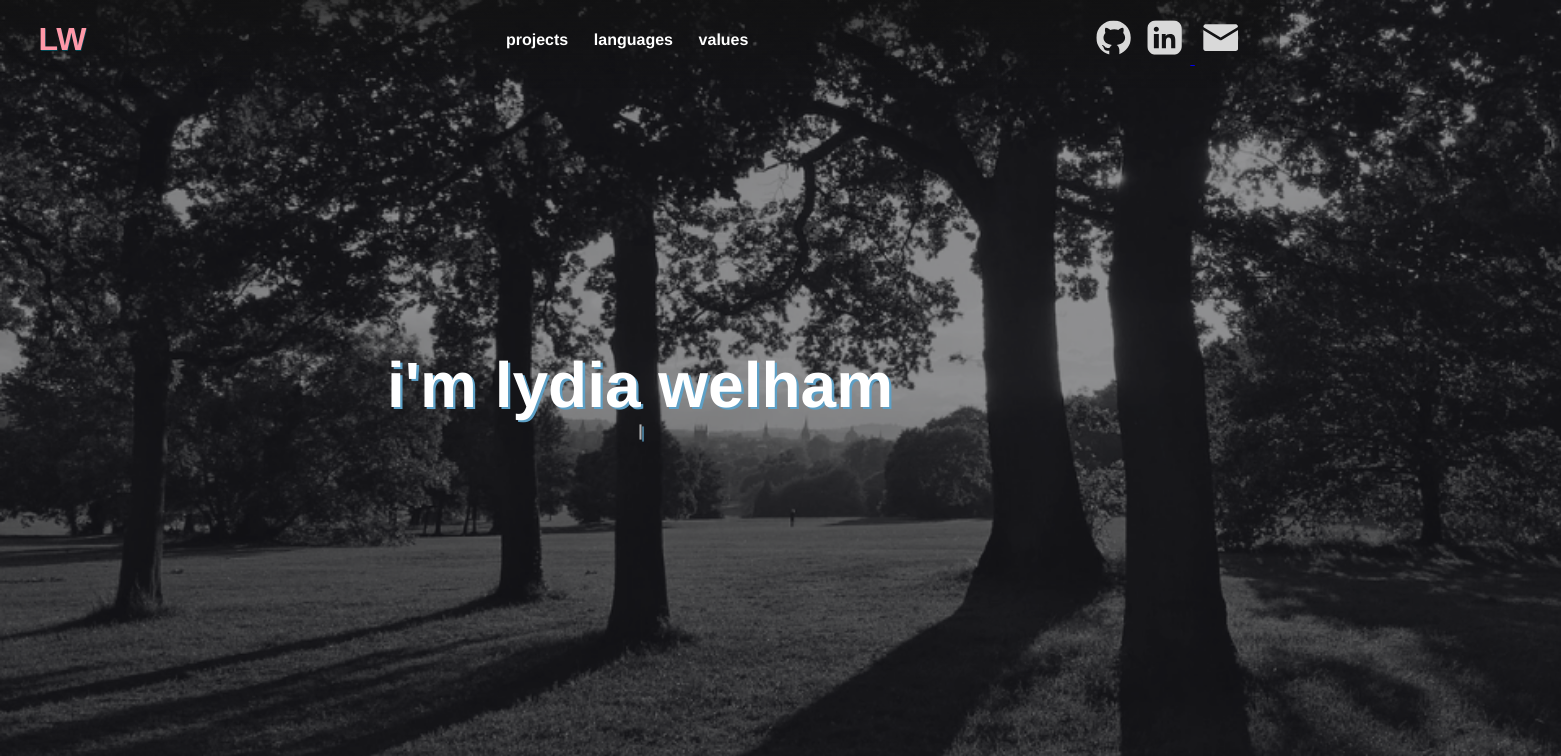
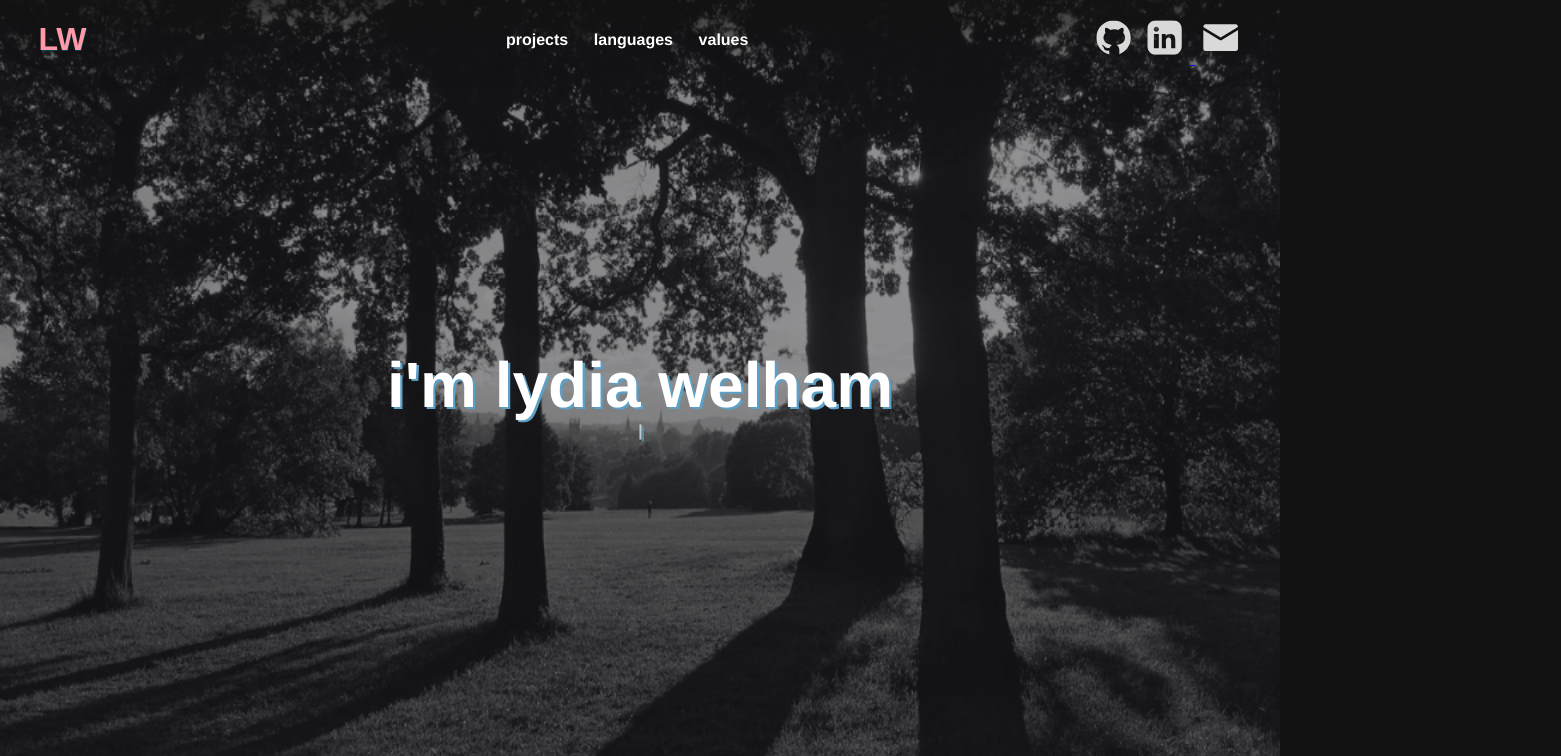
Before and after one commit to lydiawelham/Portfolio_Website, a React (Create React App) app: page / in a window 1280 px wide. Shown: the top 756 px of the page, 1561 px wide, since content can reach past the window. Built offline with nearby package versions, Linux system fonts and the light colour scheme.

Commit message:
height and width fixed on profile img

```diff
--- a/src/App.css
+++ b/src/App.css
@@ -84,7 +84,8 @@ h2 {
 }
 
 .profile-img {
-  height: 101.6%;
+  height: 100vh;
+  width: 100vw;
   padding: 0;
   margin: 0;
   opacity: 0.6;
```
